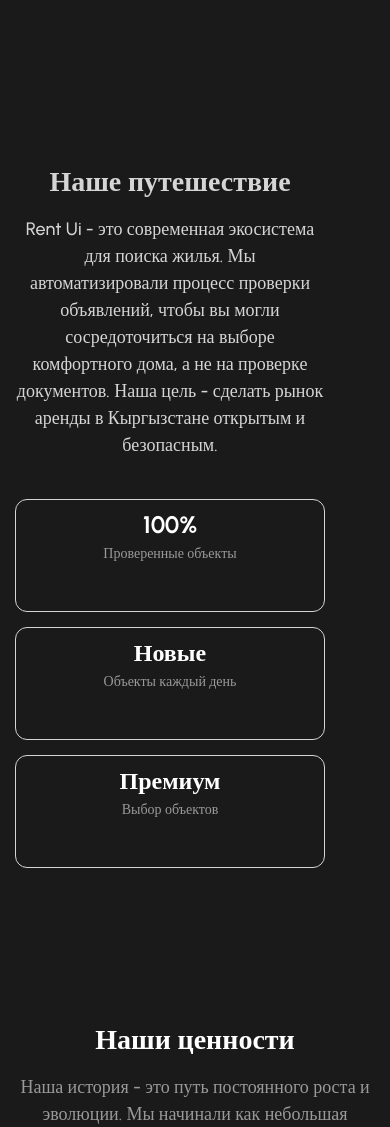
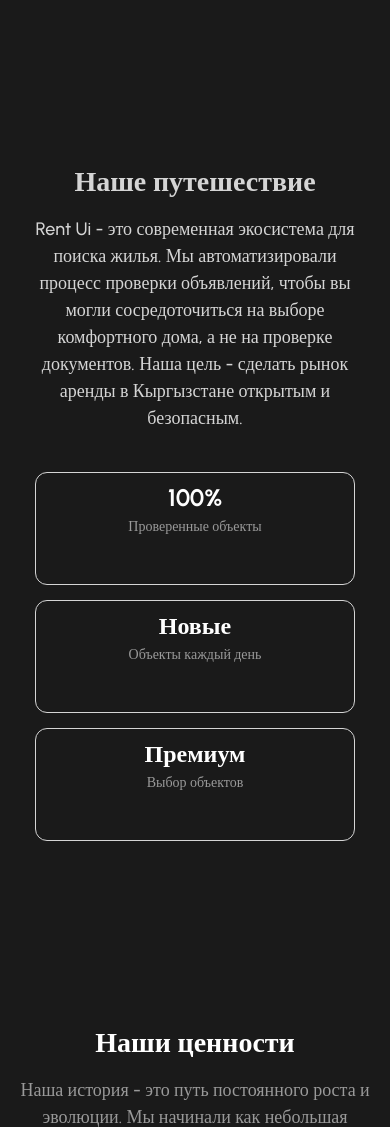
Before and after one commit to a1tvv/rentui.kg, a Django app: page /about/ in a window 390 px wide. Shown: the part 202-1329 px from the top of the page. Run offline with Django 5.2, Linux system fonts and the light colour scheme; some web fonts are replaced.

Commit message:
version 1.1

```diff
--- a/anons/models.py
+++ b/anons/models.py
@@ -5,7 +5,7 @@ from django.contrib.auth.models import User # Импортируем встро
 class Announcement(models.Model):
     title = models.CharField(max_length=200, verbose_name="Заголовок")
     description = models.TextField(verbose_name="Описание")
-    price = models.DecimalField(max_digits=10, verbose_name="Цена")
+    price = models.DecimalField(max_digits=10, decimal_places=2, verbose_name="Цена")
     image = models.ImageField("Главное фото", upload_to="photos/%Y/%m/%d/", blank=True, null=True)
     phone = models.CharField(max_length=20, verbose_name="Номер телефона", default="+996 ")
     address = models.CharField(max_length=255, verbose_name="Адрес", blank=True, null=True)
--- a/static/css/about.css
+++ b/static/css/about.css
@@ -31,9 +31,14 @@ body{
     background: var(--grey-08);
 }
 
-main{
+main {
     display: flex;
-    justify-content: space-evenly;
+    flex-direction: row; /* На компьютерах в ряд */
+    justify-content: center;
+    align-items: flex-start;
+    max-width: 1200px; /* Ограничиваем ширину, чтобы не разъезжалось */
+    margin: 0 auto;    /* Центрируем сам контейнер main */
+    padding: 0 20px;   /* Отступы по бокам, чтобы текст не лип к краям экрана */
 }
 
 .main-about-left{
@@ -199,15 +204,20 @@ main{
 /* ----------------------------- */
 
 @media (max-width: 768px) {
-    /* 1. Убираем картинку справа в первой секции */
     .main-about-right {
         display: none !important;
     }
 
-    /* 3. Первая секция (Our Journey) */
+    main {
+        flex-direction: column; /* Элементы встают в столбик */
+        align-items: center;    /* Центрируем содержимое */
+        text-align: center;
+    }
+
     .main-about-left {
-        margin-right: 0 !important;
-        text-align: center;
+        padding-right: 0;      /* Убираем правый паддинг, который толкает текст влево */
+        margin-bottom: 30px;
+        width: 100%;
     }
 
     .main-about-left h1 {
```
